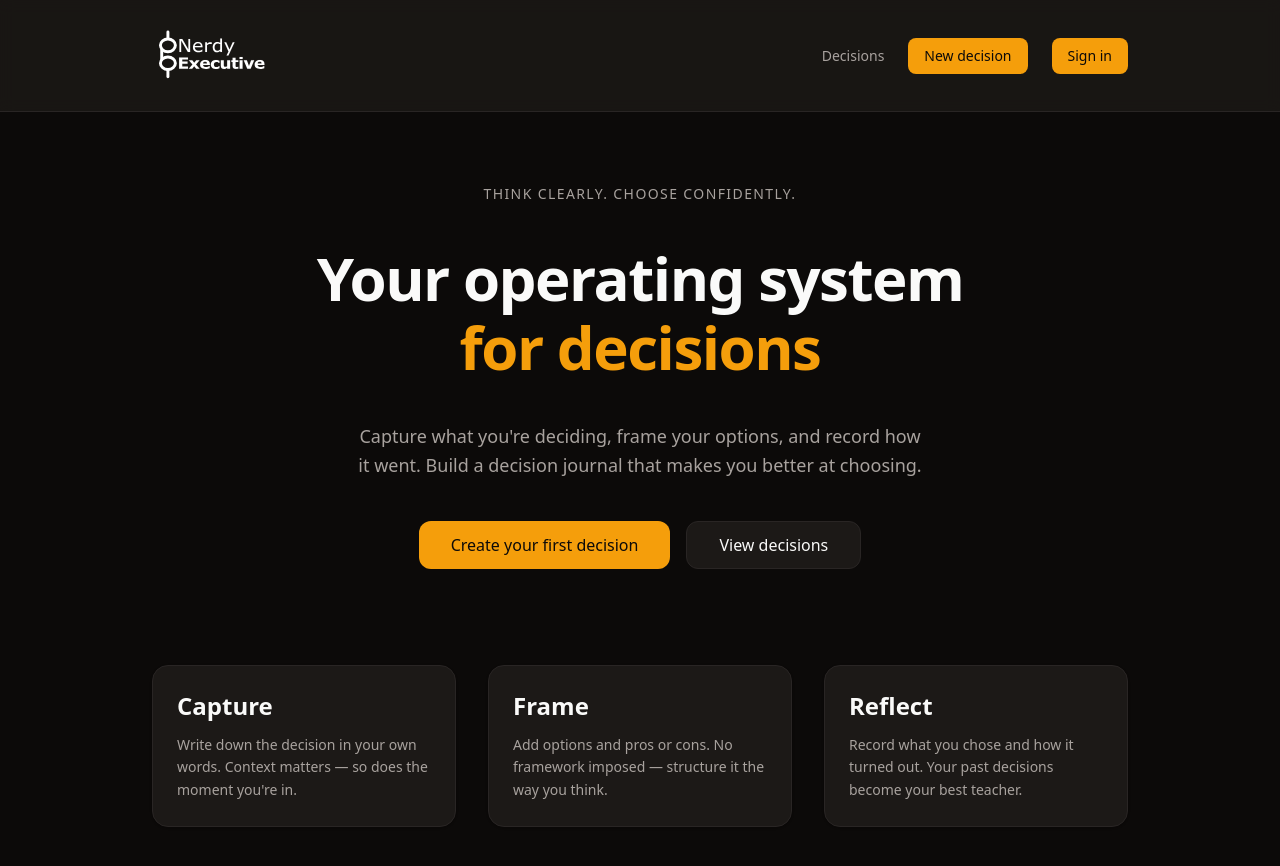
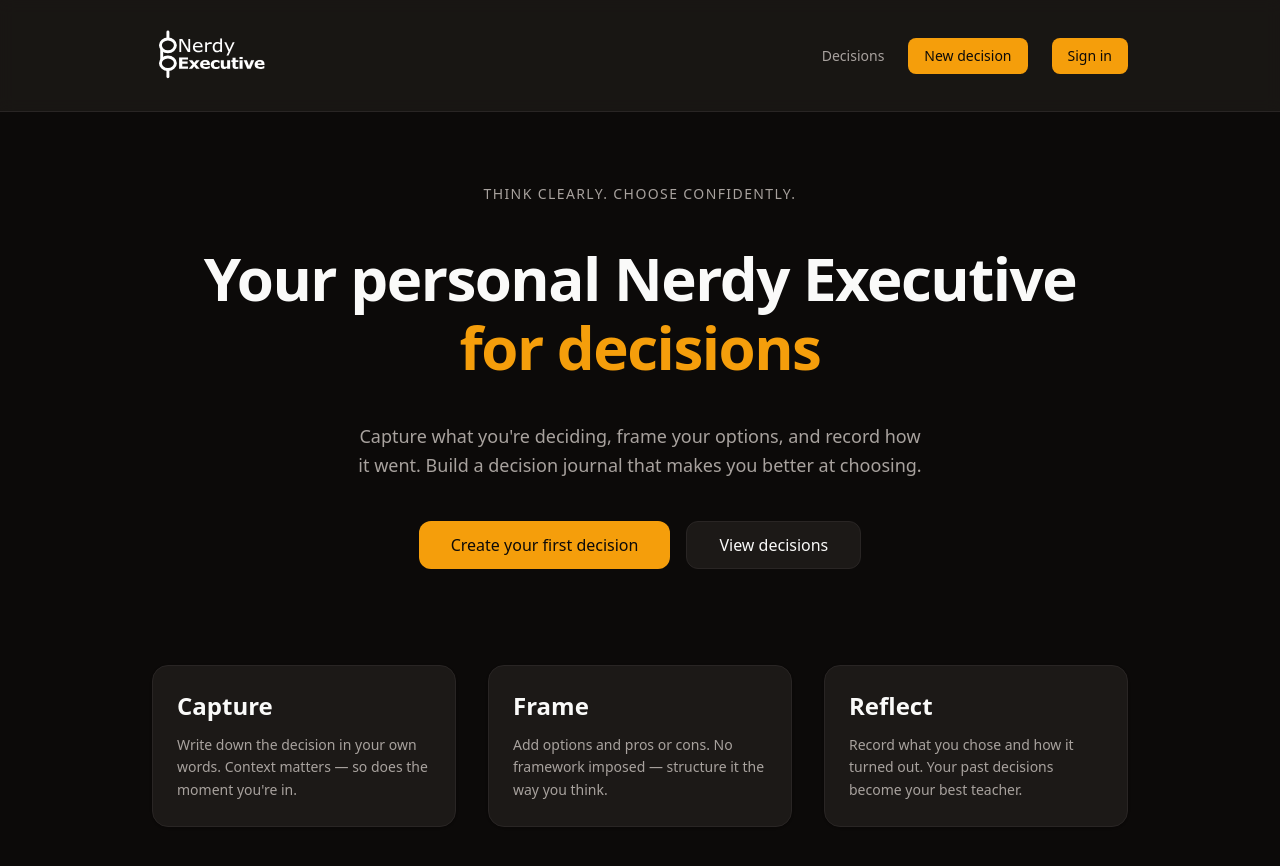
Before and after one commit to jammer12/decision-os, a Next.js app: page / in a window 1280 px wide. Built offline with nearby package versions, Linux system fonts and the light colour scheme; no server answers.

Commit message:
Update page.tsx

```diff
--- a/src/app/page.tsx
+++ b/src/app/page.tsx
@@ -8,7 +8,7 @@
           Think clearly. Choose confidently.
         </p>
         <h1 className="text-4xl font-semibold leading-[1.15] tracking-tight text-[var(--foreground)] sm:text-5xl md:text-6xl">
-          Your operating system
+          Your personal Nerdy Executive
           <br />
           <span className="text-[var(--accent)]">for decisions</span>
         </h1>
```
